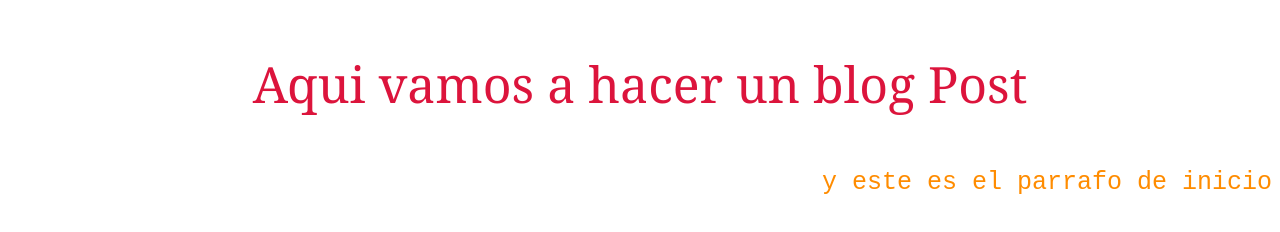
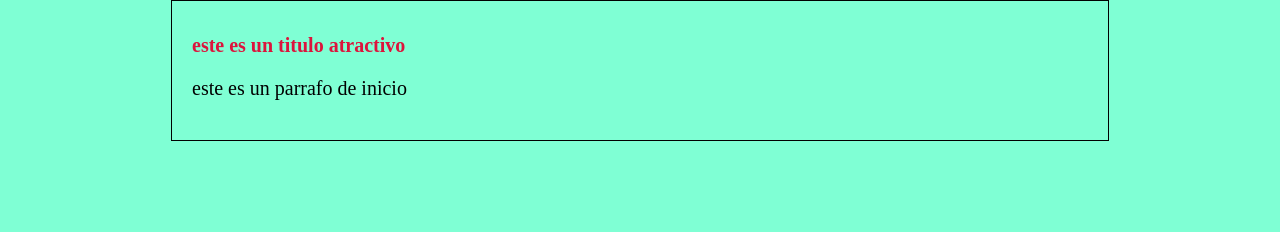
Before and after one commit to Santiago010/HyperBlog, a plain HTML site: page index.html in a window 1280 px wide. Drawn offline with Linux system fonts and the light colour scheme.

Commit message:
commit al master del blogpost en su version mas reciente añadiendo estilos

```diff
--- a/css/styles.css
+++ b/css/styles.css
@@ -1,13 +1,20 @@
-.parrafo1{
+body{
+    background-color: aquamarine;
     text-align: center;
-    color: crimson;
-    font-family: Cambria, Cochin, Georgia, Times, 'Times New Roman', serif;
-    font-size: 50px;
+    font-size: 20px;
+    margin: 0;
+    padding: 0;
 }
 
-.parrafo2{
-    text-align: end;
-    color: darkorange;
-    font-family: 'Courier New', Courier, monospace;
-    font-size: 25px;
+.container{
+    width: 70%;
+    padding: 1em;
+    text-align: left;
+    border: 1px solid #000000;
+    margin: 0 auto;
 }
+
+.container h1{
+    font-size: 20px;
+    color: crimson;
+}
--- a/index.html
+++ b/index.html
@@ -7,7 +7,11 @@
     <title>Document</title>
 </head>
 <body>
-    <p class="parrafo1">Aqui vamos a hacer un blog Post</p>
-    <p class="parrafo2">y este es el parrafo de inicio</p>
+    <div class="container">
+        <div class="post">
+            <h1>este es un titulo atractivo</h1>
+            <p>este es un parrafo de inicio</p>
+        </div>
+    </div>
 </body>
 </html>
```
